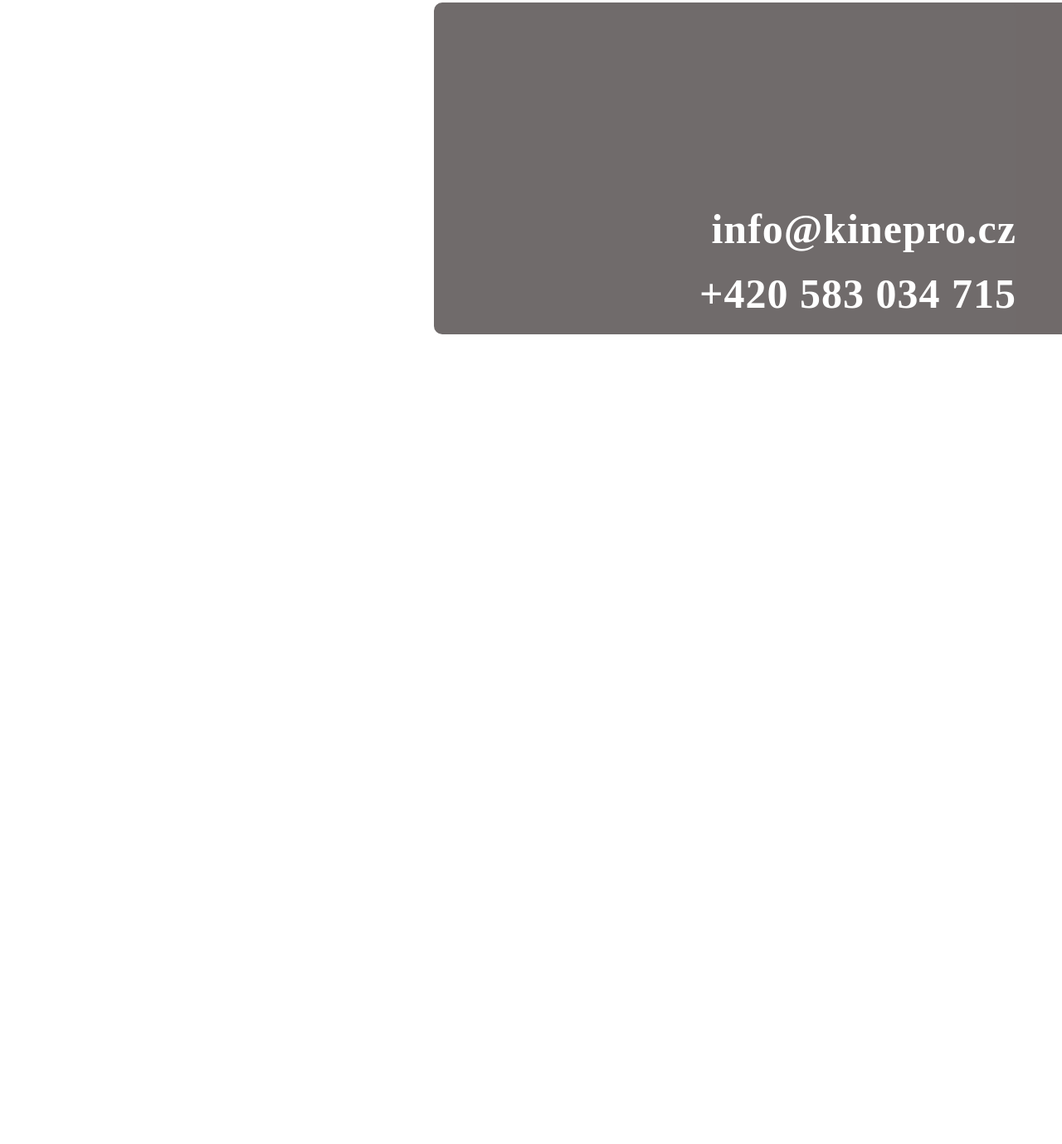
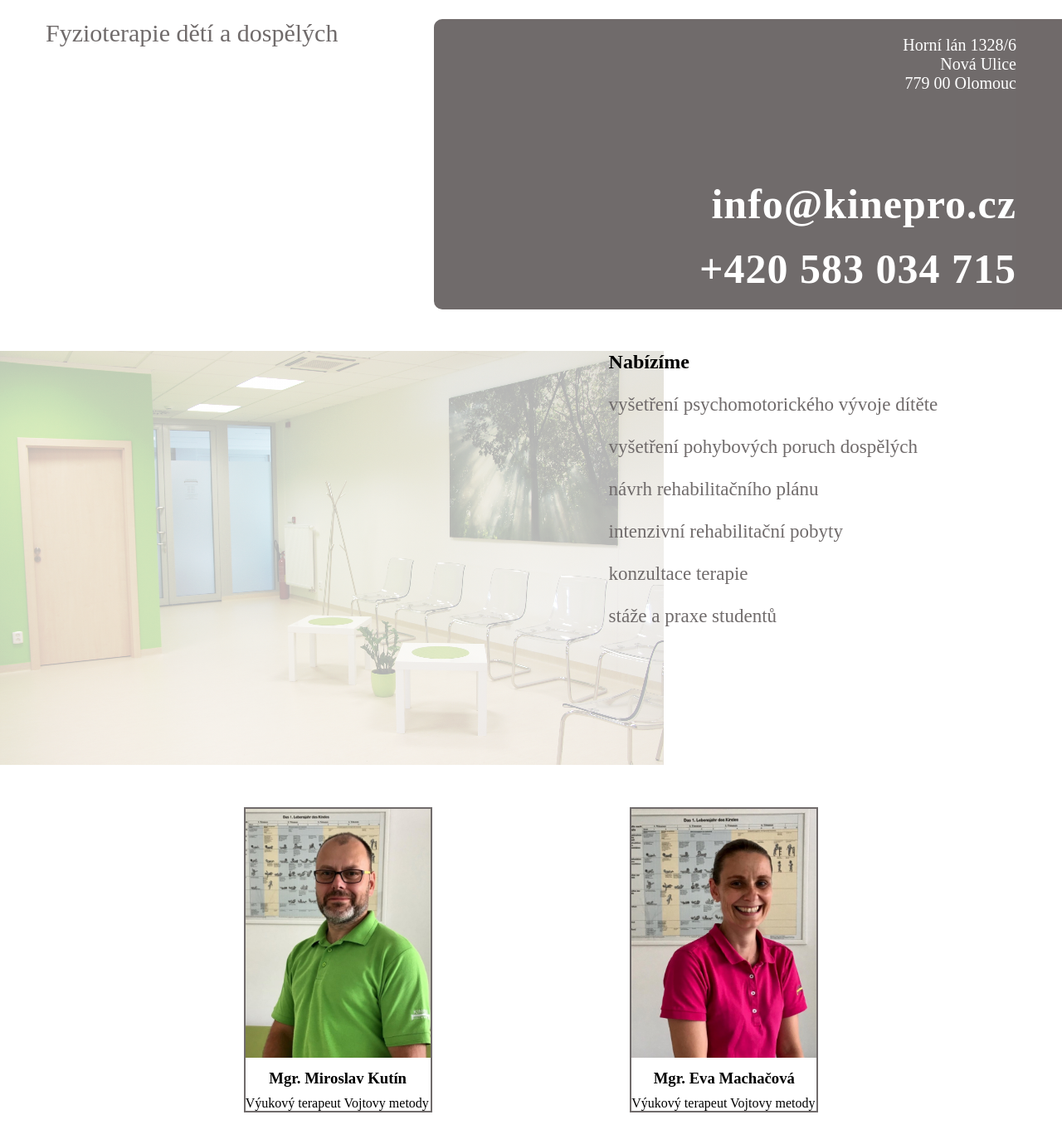
Before and after one commit to filipskorpik/Kinepro, a plain HTML site: page index.html in a window 1280 px wide. Shown: the part 227-1606 px from the top of the page at 83% size. Before the commit the page ends 800 px from the top, so only its background shows below. Drawn offline with Linux system fonts and the light colour scheme.

Commit message:
rozpraconána sekce offer a us

```diff
--- a/css/_variables.sass
+++ b/css/_variables.sass
@@ -1,2 +1,3 @@
-$sectionAdressHeigh: 400px
+$sectionAdressHeigh: 350px
 $grey: #706b6b
+$green: #480
--- a/css/style.sass
+++ b/css/style.sass
@@ -11,7 +11,7 @@
     width: 96%
     margin: auto
 .emptySpace
-    height: 30px
+    height: 50px
 
 /**************** Header *****************/
 .header
@@ -40,9 +40,8 @@
             font-size: 0
         &__img
             width: 40px
+
         &__navbar
-
-
         &__nul
             list-style: none
             display: flex
@@ -57,6 +56,7 @@
                 text-decoration: none
                 color: #fff
                 font-size: 20px
+                text-shadow: 1px 1px $grey
 
 
 /**************** adress *****************/
@@ -75,20 +75,67 @@
         height: $sectionAdressHeigh
         width: 40%
         background-color: #fff
+        &__text
+            color: $grey
+            font-size: 30px
 
     &-right
         height: $sectionAdressHeigh
         width: 60%
         text-align: right
         display: flex
-        justify-content: end
+        justify-content: space-between
         flex-direction: column
         background-color: $grey
         border-radius: 10px
-        & a
+        &__adress
             text-decoration: none
             color: #fff
-            font-weight: bold
+            display: inline-block
+            margin-top: 20px
+            font-size: 20px
+
+        &__down
+           display: flex
+           flex-direction: column
+        &__tel
+            text-decoration: none
+            color: #fff
+            font-weight: 600
             font-size: 50px
             padding-bottom: 20px
             letter-spacing: 1px
+
+
+/**************** offer *****************/
+.offer
+    background: linear-gradient(rgba(255,255,255,.7),rgba(255,255,255,.7)), url(../images/cekarna.png) no-repeat
+    margin: 50px 0
+    height: 500px
+    &-block
+        margin-left: 58%
+        &__title
+
+        &__text
+            list-style-type: none
+            color: $grey
+            & p
+                font-size: 23px
+                padding-top: 25px
+
+
+.us
+    margin: 50px 0
+    &-block
+        display: flex
+        justify-content: space-evenly
+        &__terap
+            width: 227px
+            border: 2px solid $grey
+            object-fit: cover
+            overflow: hidden
+            & h3
+                text-align: center
+                padding: 10px
+        &__img
+            height: 300px
--- a/index.html
+++ b/index.html
@@ -46,15 +46,69 @@
             <div class="main-background"></div>
 
             <div class="container adress">
-                <div class="adress-left"></div>
+                <div class="adress-left">
+                    <span class="adress-left__text">Fyzioterapie dětí a dospělých</span>
+                </div>
                 <div class="adress-right">
-
-                    <a href="mailto:info@kinepro.cz">info@kinepro.cz</a>
-                    <a href="tel:+420 583 034 715" class="adress-right__tel">+420 583 034 715</a>
+                    <div class="adress-right__up">
+                        <a class="adress-right__adress" href="https://www.google.cz/maps/place/KM+KINEPRO+PLUS+s.r.o./@49.5759608,17.2292378,17z/data=!3m1!4b1!4m5!3m4!1s0x47124e46fb03da37:0xaa80983c5d363a6c!8m2!3d49.5759608!4d17.2314265" target="_blank">Horní lán 1328/6 <br> Nová Ulice <br> 779 00 Olomouc</a>
+                    </div>
+                    <div class="adress-right__down">
+                        <a class="adress-right__tel" href="mailto:info@kinepro.cz">info@kinepro.cz</a>
+                        <a href="tel:+420 583 034 715" class="adress-right__tel">+420 583 034 715</a>
+                    </div>
                 </div>
 
             </div>
+            <!--------- Offer ------------>
         </section>
+        <section class="offer">
+            <div class="container">
+                <div class="offer-block">
+                    <h2 class="offer-block__title">Nabízíme</h2>
+                    <ul class="offer-block__text">
+                        <li>
+                            <p>vyšetření psychomotorického vývoje dítěte</p>
+                        </li>
+                        <li>
+                            <p>vyšetření pohybových poruch dospělých</p>
+                        </li>
+                        <li>
+                            <p>návrh rehabilitačního plánu </p>
+                        </li>
+                        <li>
+                            <p>intenzivní rehabilitační pobyty</p>
+                        </li>
+                        <li>
+                            <p>konzultace terapie</p>
+                        </li>
+                        <li>
+                            <p>stáže a praxe studentů</p>
+                        </li>
+                    </ul>
+
+                    </div>
+                </div>
+            </div>
+        </section>
+        <section class="us">
+            <div class="container">
+                <div class="us-block">
+                    <div class="us-block__terap">
+                        <img src="images/mirek3.jpg" alt="" class="us-block__img">
+                        <h3>Mgr. Miroslav Kutín</h3>
+                        <span>Výukový terapeut Vojtovy metody</span>
+                    </div>
+                    <div class="us-block__terap">
+                        <img src="images/eva2.jpg" alt="" class="us-block__img">
+                        <h3>Mgr. Eva Machačová</h3>
+                        <span>Výukový terapeut Vojtovy metody</span>
+
+                    </div>
+                </div>
+            </div>
+        </section>
+
     </main>
     <footer></footer>
 
```
Also changed, not shown: css/style.css, images/bcg-test.jpg (added), images/bcg-test2.jpg (added), images/cekarna.png (added), images/eva.jpg (added), images/eva2.jpg (added), images/mirek.jpg (added), images/mirek3.jpg (added), images/reprofit-map.jpg (added), 1 other file.
